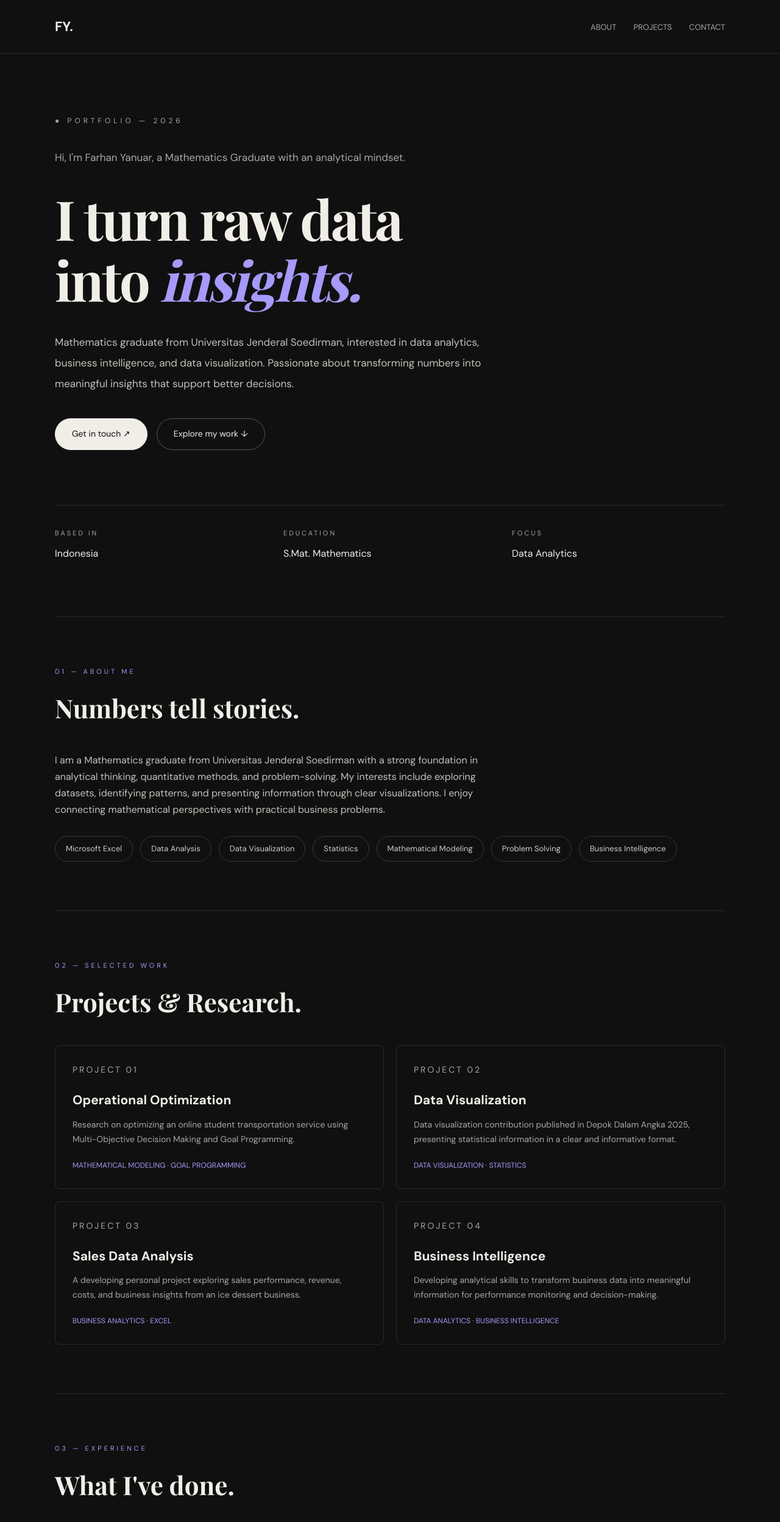
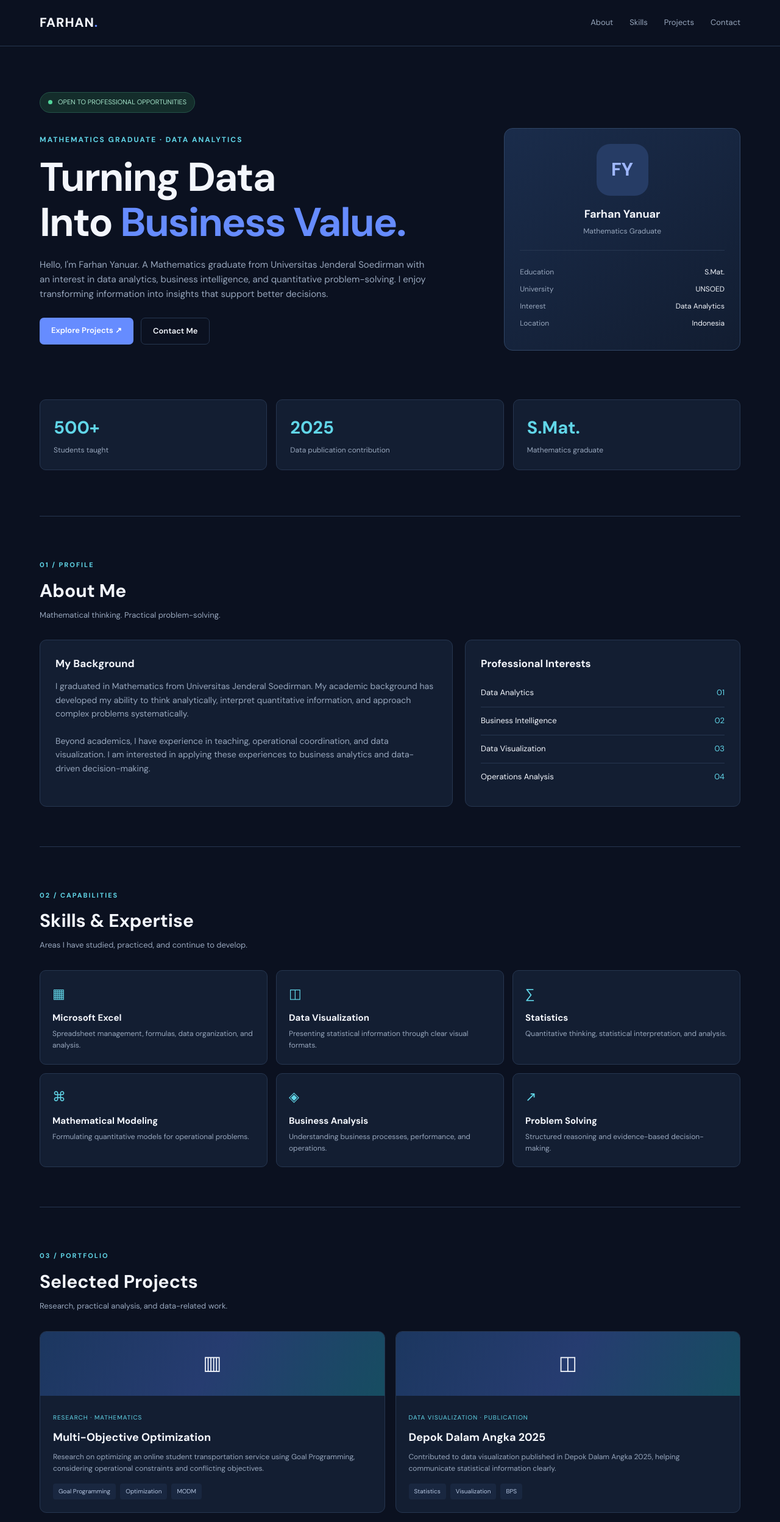
Before and after one commit to farhanyanuar/farhanyanuar.github.io, a plain HTML site: page index.html in a window 1280 px wide. Shown: the top 2496 px of the page at 61% size. Drawn offline with nearby package versions, Linux system fonts and the light colour scheme; a web font is replaced by a local one.

Commit message:
Create Portofolio Website

```diff
--- a/index.html
+++ b/index.html
@@ -1,177 +1,294 @@
+
 <!DOCTYPE html>
 <html lang="en">
 <head>
 <meta charset="UTF-8">
 <meta name="viewport" content="width=device-width, initial-scale=1.0">
-<title>Farhan Yanuar | Data Analyst</title>
-<meta name="description" content="Farhan Yanuar's professional portfolio in mathematics, data analytics and business intelligence.">
+<title>Farhan Yanuar | Data Analyst Portfolio</title>
+<meta name="description" content="Farhan Yanuar - Mathematics Graduate and aspiring Data Analyst.">
 
-<link href="https://fonts.googleapis.com/css2?family=DM+Sans:wght@400;500;600;700&family=Playfair+Display:ital,wght@0,600;0,700;1,600&display=swap" rel="stylesheet">
+<link href="https://fonts.googleapis.com/css2?family=DM+Sans:wght@400;500;600;700;800&display=swap" rel="stylesheet">
 
 <style>
 :root {
-  --bg: #101010;
-  --text: #f1eee8;
-  --muted: #aaa7a1;
-  --accent: #a69afa;
-  --line: #292929;
+  --bg:#0b1120;
+  --panel:#131e32;
+  --panel2:#192740;
+  --blue:#668cff;
+  --cyan:#61d6e8;
+  --white:#f3f6fc;
+  --muted:#98a7bd;
+  --border:#263650;
 }
-* { box-sizing: border-box; margin: 0; padding: 0; }
-html { scroll-behavior: smooth; }
+* {box-sizing:border-box;margin:0;padding:0}
+html {scroll-behavior:smooth}
 body {
-  background: var(--bg);
-  color: var(--text);
-  font-family: 'DM Sans', sans-serif;
-  line-height: 1.7;
+  background:var(--bg);
+  color:var(--white);
+  font-family:'DM Sans',sans-serif;
+  line-height:1.6;
 }
-.container { width: 88%; max-width: 1100px; margin: auto; }
+a {text-decoration:none;color:inherit}
+.container {width:90%;max-width:1150px;margin:auto}
+
+/* NAVIGATION */
 header {
-  padding: 25px 0;
-  border-bottom: 1px solid var(--line);
-  position: sticky;
-  top: 0;
-  background: rgba(16,16,16,.94);
-  z-index: 10;
-  backdrop-filter: blur(12px);
+  border-bottom:1px solid var(--border);
+  background:#0b1120;
+  position:sticky;top:0;z-index:10;
 }
-nav { display:flex; justify-content:space-between; align-items:center; }
-.logo { font-size: 22px; font-weight:700; }
-nav a {
-  color: var(--muted);
-  text-decoration:none;
-  margin-left:24px;
+nav {
+  min-height:75px;
+  display:flex;
+  align-items:center;
+  justify-content:space-between;
+}
+.logo {font-size:21px;font-weight:800;letter-spacing:1px}
+.logo span {color:var(--blue)}
+.nav-links {display:flex;gap:27px}
+.nav-links a {font-size:13px;color:var(--muted)}
+.nav-links a:hover {color:var(--cyan)}
+
+/* HERO */
+.hero {padding:75px 0 55px}
+.status {
+  display:inline-flex;
+  align-items:center;
+  gap:9px;
+  color:#a5e5ca;
+  background:#142d2b;
+  border:1px solid #245448;
+  border-radius:30px;
+  padding:7px 13px;
+  font-size:11px;
+  margin-bottom:25px;
+}
+.dot {width:7px;height:7px;border-radius:50%;background:#52d49a}
+.hero-grid {
+  display:grid;
+  grid-template-columns:1.5fr .8fr;
+  gap:35px;
+  align-items:center;
+}
+.eyebrow {
+  color:var(--cyan);
+  font-size:12px;
+  font-weight:700;
+  letter-spacing:2px;
+}
+h1 {
+  font-size:clamp(38px,6vw,66px);
+  line-height:1.12;
+  letter-spacing:-2px;
+  margin:15px 0 20px;
+}
+h1 span {color:var(--blue)}
+.hero-text {color:var(--muted);max-width:650px;font-size:15px}
+.actions {display:flex;gap:12px;flex-wrap:wrap;margin-top:27px}
+.btn {
+  padding:11px 19px;
+  border-radius:7px;
+  font-size:13px;
+  font-weight:600;
+  display:inline-block;
+  transition:.2s;
+}
+.btn-blue {background:var(--blue);color:white}
+.btn-outline {border:1px solid var(--border);color:var(--white)}
+.btn:hover {transform:translateY(-3px);opacity:.9}
+
+.profile-card {
+  background:linear-gradient(145deg,#1a2c4b,#121d31);
+  border:1px solid #304565;
+  border-radius:14px;
+  padding:25px;
+  text-align:center;
+}
+.avatar {
+  width:85px;height:85px;
+  display:flex;align-items:center;justify-content:center;
+  margin:0 auto 16px;
+  border-radius:22px;
+  background:#263c65;
+  color:#9fb7ff;
+  font-size:30px;font-weight:800;
+}
+.profile-card h3 {font-size:18px}
+.profile-card p {color:var(--muted);font-size:12px;margin-top:5px}
+.profile-details {
+  margin-top:20px;
+  padding-top:17px;
+  border-top:1px solid var(--border);
+  text-align:left;
+  font-size:12px;
+}
+.profile-details div {display:flex;justify-content:space-between;gap:10px;margin:9px 0}
+.profile-details span:first-child {color:var(--muted)}
+.profile-details span:last-child {text-align:right}
+
+/* STATS */
+.stats {
+  display:grid;
+  grid-template-columns:repeat(3,1fr);
+  gap:15px;
+  margin:25px 0 75px;
+}
+.stat {
+  padding:22px;
+  background:var(--panel);
+  border:1px solid var(--border);
+  border-radius:10px;
+}
+.stat strong {font-size:29px;color:var(--cyan);display:block}
+.stat p {font-size:12px;color:var(--muted);margin-top:4px}
+
+/* SECTIONS */
+section {padding:65px 0;border-top:1px solid var(--border)}
+.section-head {margin-bottom:30px}
+.section-head small {color:var(--cyan);letter-spacing:2px;font-size:11px;font-weight:700}
+.section-head h2 {font-size:30px;margin-top:7px}
+.section-head p {color:var(--muted);font-size:13px;margin-top:6px}
+
+/* ABOUT */
+.about-grid {
+  display:grid;
+  grid-template-columns:1.2fr .8fr;
+  gap:20px;
+}
+.panel {
+  background:var(--panel);
+  border:1px solid var(--border);
+  border-radius:11px;
+  padding:25px;
+}
+.panel p {font-size:14px;color:var(--muted)}
+.panel h3 {font-size:17px;margin-bottom:12px}
+.focus-item {
+  padding:12px 0;
+  border-bottom:1px solid var(--border);
+  display:flex;justify-content:space-between;gap:12px;
   font-size:13px;
 }
-nav a:hover { color:var(--accent); }
-.hero { padding:100px 0 90px; position:relative; overflow:hidden; }
-.eyebrow {
-  color:var(--muted);
-  letter-spacing:5px;
-  font-size:12px;
-  margin-bottom:35px;
-}
-.intro { color:var(--muted); max-width:600px; font-size:17px; }
-h1 {
-  font-family:'Playfair Display',serif;
-  font-size:clamp(48px,8vw,90px);
-  line-height:1.12;
-  margin:35px 0;
-  letter-spacing:-3px;
-}
-h1 em { color:var(--accent); }
-.description {
-  max-width:700px;
-  color:#c5c1ba;
-  font-size:17px;
-  line-height:2;
-}
-.buttons { display:flex; gap:15px; flex-wrap:wrap; margin-top:40px; }
-.btn {
-  display:inline-block;
-  text-decoration:none;
-  padding:13px 27px;
-  border:1px solid #555;
-  border-radius:40px;
-  color:var(--text);
-  font-size:14px;
-  transition:.3s;
-}
-.btn.primary { background:var(--text); color:#111; border-color:var(--text); }
-.btn:hover { transform:translateY(-3px); border-color:var(--accent); }
-.info {
+.focus-item:last-child {border:0}
+.focus-item span:last-child {color:var(--cyan)}
+
+/* SKILLS */
+.skill-grid {
   display:grid;
   grid-template-columns:repeat(3,1fr);
-  gap:25px;
-  border-top:1px solid var(--line);
-  margin-top:90px;
-  padding-top:30px;
+  gap:14px;
 }
-.info small { color:var(--muted); letter-spacing:3px; font-size:11px; }
-.info p { margin-top:8px; }
-section { padding:80px 0; border-top:1px solid var(--line); }
-.section-label {
-  color:var(--accent);
-  letter-spacing:4px;
-  font-size:11px;
-  margin-bottom:15px;
+.skill-card {
+  background:var(--panel);
+  border:1px solid var(--border);
+  border-radius:10px;
+  padding:20px;
 }
-h2 {
-  font-family:'Playfair Display',serif;
-  font-size:42px;
-  margin-bottom:35px;
-}
-.about-text { color:#c5c1ba; max-width:750px; font-size:16px; }
-.skills {
-  display:flex;
-  flex-wrap:wrap;
-  gap:12px;
-  margin-top:30px;
-}
-.skill {
-  border:1px solid #393939;
-  padding:9px 17px;
-  border-radius:30px;
-  color:#d0ccc5;
-  font-size:13px;
-}
-.projects {
+.skill-card .symbol {font-size:22px;color:var(--cyan)}
+.skill-card h3 {font-size:15px;margin:10px 0 5px}
+.skill-card p {font-size:12px;color:var(--muted)}
+
+/* PROJECTS */
+.project-grid {
   display:grid;
   grid-template-columns:repeat(2,1fr);
-  gap:20px;
+  gap:17px;
 }
 .project {
-  border:1px solid var(--line);
-  padding:28px;
-  border-radius:8px;
-  transition:.3s;
+  background:var(--panel);
+  border:1px solid var(--border);
+  border-radius:11px;
+  overflow:hidden;
+  transition:.25s;
 }
-.project:hover { border-color:var(--accent); transform:translateY(-4px); }
-.project-number { color:var(--accent); font-size:12px; letter-spacing:3px; }
-.project h3 { font-size:21px; margin:20px 0 10px; }
-.project p { color:var(--muted); font-size:14px; }
-.project span { display:block; color:var(--accent); font-size:12px; margin-top:20px; }
-.experience {
-  border-left:1px solid #555;
-  padding:0 0 35px 25px;
-  margin-left:5px;
+.project:hover {border-color:var(--blue);transform:translateY(-4px)}
+.project-top {
+  height:105px;
+  background:linear-gradient(120deg,#1c3760,#263c70,#164d61);
+  display:flex;
+  align-items:center;
+  justify-content:center;
+  font-size:32px;
 }
-.experience h3 { font-size:19px; }
-.experience small { color:var(--accent); }
-.experience p { color:var(--muted); font-size:14px; margin-top:8px; }
-.contact-box {
-  border:1px solid #393939;
-  padding:40px;
-  border-radius:10px;
+.project-body {padding:21px}
+.project-body small {color:var(--cyan);font-size:10px;letter-spacing:1px}
+.project-body h3 {font-size:18px;margin:8px 0}
+.project-body p {font-size:12px;color:var(--muted)}
+.tags {display:flex;gap:7px;flex-wrap:wrap;margin-top:15px}
+.tag {
+  background:var(--panel2);
+  color:#b6c7e2;
+  border-radius:4px;
+  padding:5px 9px;
+  font-size:10px;
 }
-.contact-box p { color:var(--muted); margin-bottom:25px; }
+
+/* EXPERIENCE */
+.timeline {border-left:2px solid #304565;margin-left:8px;padding-left:25px}
+.timeline-item {position:relative;margin-bottom:30px}
+.timeline-item:before {
+  content:"";
+  position:absolute;left:-32px;top:7px;
+  width:10px;height:10px;border-radius:50%;
+  background:var(--blue);
+}
+.timeline-item small {color:var(--cyan);font-size:11px}
+.timeline-item h3 {font-size:17px;margin:5px 0}
+.timeline-item p {font-size:13px;color:var(--muted)}
+
+/* CONTACT */
+.contact {
+  background:linear-gradient(120deg,#17294a,#14253b);
+  border:1px solid #304565;
+  border-radius:13px;
+  padding:35px;
+}
+.contact h2 {font-size:28px;margin-bottom:10px}
+.contact p {font-size:13px;color:var(--muted);margin-bottom:22px}
+
 footer {
-  padding:30px 0;
-  border-top:1px solid var(--line);
+  padding:28px 0;
+  text-align:center;
+  border-top:1px solid var(--border);
   color:var(--muted);
-  font-size:12px;
-  text-align:center;
+  font-size:11px;
 }
-@media(max-width:650px) {
-  .container { width:88%; }
-  .hero { padding:75px 0 60px; }
-  nav a { margin-left:10px; font-size:11px; }
-  .info { grid-template-columns:1fr 1fr; margin-top:60px; }
-  .projects { grid-template-columns:1fr; }
-  h2 { font-size:34px; }
-  .contact-box { padding:25px; }
+
+@media(max-width:700px) {
+  .container {width:90%}
+  nav {min-height:65px}
+  .nav-links {gap:12px}
+  .nav-links a {font-size:10px}
+  .hero {padding-top:48px}
+  .hero-grid,.about-grid {grid-template-columns:1fr}
+  .profile-card {max-width:400px}
+  .stats {gap:8px;margin-bottom:55px}
+  .stat {padding:13px}
+  .stat strong {font-size:22px}
+  .stat p {font-size:10px}
+  .skill-grid {grid-template-columns:repeat(2,1fr)}
+  .project-grid {grid-template-columns:1fr}
+  section {padding:50px 0}
+  .section-head h2 {font-size:26px}
+}
+@media(max-width:370px) {
+  .nav-links {gap:7px}
+  .nav-links a {font-size:9px}
 }
 </style>
 </head>
 
 <body>
+
 <header>
 <div class="container">
 <nav>
-<div class="logo">FY.</div>
-<div>
-<a href="#about">ABOUT</a>
-<a href="#projects">PROJECTS</a>
-<a href="#contact">CONTACT</a>
+<a href="#" class="logo">FARHAN<span>.</span></a>
+<div class="nav-links">
+<a href="#about">About</a>
+<a href="#skills">Skills</a>
+<a href="#projects">Projects</a>
+<a href="#contact">Contact</a>
 </div>
 </nav>
 </div>
@@ -179,129 +296,229 @@ footer {
 
 <main>
 <div class="container">
+
 <div class="hero">
-<p class="eyebrow">● PORTFOLIO — 2026</p>
+<div class="status"><span class="dot"></span> OPEN TO PROFESSIONAL OPPORTUNITIES</div>
 
-<p class="intro">Hi, I'm Farhan Yanuar, a Mathematics Graduate with an analytical mindset.</p>
-
-<h1>I turn raw data<br>into <em>insights.</em></h1>
-
-<p class="description">
-Mathematics graduate from Universitas Jenderal Soedirman, interested in data analytics, business intelligence, and data visualization. Passionate about transforming numbers into meaningful insights that support better decisions.
+<div class="hero-grid">
+<div>
+<p class="eyebrow">MATHEMATICS GRADUATE · DATA ANALYTICS</p>
+<h1>Turning Data<br>Into <span>Business Value.</span></h1>
+<p class="hero-text">
+Hello, I'm Farhan Yanuar. A Mathematics graduate from Universitas Jenderal Soedirman with an interest in data analytics, business intelligence, and quantitative problem-solving. I enjoy transforming information into insights that support better decisions.
 </p>
-
-<div class="buttons">
-<a href="#contact" class="btn primary">Get in touch ↗</a>
-<a href="#projects" class="btn">Explore my work ↓</a>
+<div class="actions">
+<a href="#projects" class="btn btn-blue">Explore Projects ↗</a>
+<a href="#contact" class="btn btn-outline">Contact Me</a>
+</div>
 </div>
 
-<div class="info">
-<div>
-<small>BASED IN</small>
-<p>Indonesia</p>
+<div class="profile-card">
+<div class="avatar">FY</div>
+<h3>Farhan Yanuar</h3>
+<p>Mathematics Graduate</p>
+<div class="profile-details">
+<div><span>Education</span><span>S.Mat.</span></div>
+<div><span>University</span><span>UNSOED</span></div>
+<div><span>Interest</span><span>Data Analytics</span></div>
+<div><span>Location</span><span>Indonesia</span></div>
 </div>
-<div>
-<small>EDUCATION</small>
-<p>S.Mat. Mathematics</p>
-</div>
-<div>
-<small>FOCUS</small>
-<p>Data Analytics</p>
 </div>
 </div>
 </div>
 
+<div class="stats">
+<div class="stat">
+<strong>500+</strong>
+<p>Students taught</p>
+</div>
+<div class="stat">
+<strong>2025</strong>
+<p>Data publication contribution</p>
+</div>
+<div class="stat">
+<strong>S.Mat.</strong>
+<p>Mathematics graduate</p>
+</div>
+</div>
+
 <section id="about">
-<p class="section-label">01 — ABOUT ME</p>
-<h2>Numbers tell stories.</h2>
-<p class="about-text">
-I am a Mathematics graduate from Universitas Jenderal Soedirman with a strong foundation in analytical thinking, quantitative methods, and problem-solving. My interests include exploring datasets, identifying patterns, and presenting information through clear visualizations. I enjoy connecting mathematical perspectives with practical business problems.
+<div class="section-head">
+<small>01 / PROFILE</small>
+<h2>About Me</h2>
+<p>Mathematical thinking. Practical problem-solving.</p>
+</div>
+
+<div class="about-grid">
+<div class="panel">
+<h3>My Background</h3>
+<p>
+I graduated in Mathematics from Universitas Jenderal Soedirman. My academic background has developed my ability to think analytically, interpret quantitative information, and approach complex problems systematically.
+<br><br>
+Beyond academics, I have experience in teaching, operational coordination, and data visualization. I am interested in applying these experiences to business analytics and data-driven decision-making.
 </p>
+</div>
+<div class="panel">
+<h3>Professional Interests</h3>
+<div class="focus-item"><span>Data Analytics</span><span>01</span></div>
+<div class="focus-item"><span>Business Intelligence</span><span>02</span></div>
+<div class="focus-item"><span>Data Visualization</span><span>03</span></div>
+<div class="focus-item"><span>Operations Analysis</span><span>04</span></div>
+</div>
+</div>
+</section>
 
-<div class="skills">
-<div class="skill">Microsoft Excel</div>
-<div class="skill">Data Analysis</div>
-<div class="skill">Data Visualization</div>
-<div class="skill">Statistics</div>
-<div class="skill">Mathematical Modeling</div>
-<div class="skill">Problem Solving</div>
-<div class="skill">Business Intelligence</div>
+<section id="skills">
+<div class="section-head">
+<small>02 / CAPABILITIES</small>
+<h2>Skills & Expertise</h2>
+<p>Areas I have studied, practiced, and continue to develop.</p>
+</div>
+
+<div class="skill-grid">
+<div class="skill-card">
+<div class="symbol">▦</div>
+<h3>Microsoft Excel</h3>
+<p>Spreadsheet management, formulas, data organization, and analysis.</p>
+</div>
+<div class="skill-card">
+<div class="symbol">◫</div>
+<h3>Data Visualization</h3>
+<p>Presenting statistical information through clear visual formats.</p>
+</div>
+<div class="skill-card">
+<div class="symbol">∑</div>
+<h3>Statistics</h3>
+<p>Quantitative thinking, statistical interpretation, and analysis.</p>
+</div>
+<div class="skill-card">
+<div class="symbol">⌘</div>
+<h3>Mathematical Modeling</h3>
+<p>Formulating quantitative models for operational problems.</p>
+</div>
+<div class="skill-card">
+<div class="symbol">◈</div>
+<h3>Business Analysis</h3>
+<p>Understanding business processes, performance, and operations.</p>
+</div>
+<div class="skill-card">
+<div class="symbol">↗</div>
+<h3>Problem Solving</h3>
+<p>Structured reasoning and evidence-based decision-making.</p>
+</div>
 </div>
 </section>
 
 <section id="projects">
-<p class="section-label">02 — SELECTED WORK</p>
-<h2>Projects & Research.</h2>
+<div class="section-head">
+<small>03 / PORTFOLIO</small>
+<h2>Selected Projects</h2>
+<p>Research, practical analysis, and data-related work.</p>
+</div>
 
-<div class="projects">
+<div class="project-grid">
+
 <div class="project">
-<p class="project-number">PROJECT 01</p>
-<h3>Operational Optimization</h3>
-<p>Research on optimizing an online student transportation service using Multi-Objective Decision Making and Goal Programming.</p>
-<span>MATHEMATICAL MODELING · GOAL PROGRAMMING</span>
+<div class="project-top">▥</div>
+<div class="project-body">
+<small>RESEARCH · MATHEMATICS</small>
+<h3>Multi-Objective Optimization</h3>
+<p>Research on optimizing an online student transportation service using Goal Programming, considering operational constraints and conflicting objectives.</p>
+<div class="tags">
+<span class="tag">Goal Programming</span>
+<span class="tag">Optimization</span>
+<span class="tag">MODM</span>
+</div>
+</div>
 </div>
 
 <div class="project">
-<p class="project-number">PROJECT 02</p>
-<h3>Data Visualization</h3>
-<p>Data visualization contribution published in Depok Dalam Angka 2025, presenting statistical information in a clear and informative format.</p>
-<span>DATA VISUALIZATION · STATISTICS</span>
+<div class="project-top">◫</div>
+<div class="project-body">
+<small>DATA VISUALIZATION · PUBLICATION</small>
+<h3>Depok Dalam Angka 2025</h3>
+<p>Contributed to data visualization published in Depok Dalam Angka 2025, helping communicate statistical information clearly.</p>
+<div class="tags">
+<span class="tag">Statistics</span>
+<span class="tag">Visualization</span>
+<span class="tag">BPS</span>
+</div>
+</div>
 </div>
 
 <div class="project">
-<p class="project-number">PROJECT 03</p>
-<h3>Sales Data Analysis</h3>
-<p>A developing personal project exploring sales performance, revenue, costs, and business insights from an ice dessert business.</p>
-<span>BUSINESS ANALYTICS · EXCEL</span>
+<div class="project-top">▤</div>
+<div class="project-body">
+<small>PERSONAL PROJECT · IN DEVELOPMENT</small>
+<h3>Es Podeng Sales Analysis</h3>
+<p>A developing analytics project to organize sales and cost records, explore business performance, and identify opportunities for improvement.</p>
+<div class="tags">
+<span class="tag">Excel</span>
+<span class="tag">Sales Analysis</span>
+<span class="tag">Business</span>
+</div>
+</div>
 </div>
 
 <div class="project">
-<p class="project-number">PROJECT 04</p>
-<h3>Business Intelligence</h3>
-<p>Developing analytical skills to transform business data into meaningful information for performance monitoring and decision-making.</p>
-<span>DATA ANALYTICS · BUSINESS INTELLIGENCE</span>
+<div class="project-top">⌁</div>
+<div class="project-body">
+<small>OPERATIONS · SERVICE MANAGEMENT</small>
+<h3>Ojek Soedirman</h3>
+<p>Operational management experience in a campus-based online transportation service, involving service coordination and operational activities.</p>
+<div class="tags">
+<span class="tag">Operations</span>
+<span class="tag">Management</span>
+<span class="tag">Coordination</span>
+</div>
+</div>
+</div>
+
+</div>
+</section>
+
+<section id="experience">
+<div class="section-head">
+<small>04 / JOURNEY</small>
+<h2>Experience & Education</h2>
+<p>My academic and professional journey.</p>
+</div>
+
+<div class="timeline">
+<div class="timeline-item">
+<small>EDUCATION</small>
+<h3>Universitas Jenderal Soedirman</h3>
+<p>Bachelor of Mathematics — S.Mat.</p>
+</div>
+<div class="timeline-item">
+<small>TEACHING EXPERIENCE</small>
+<h3>Mathematics Educator</h3>
+<p>Supported the learning process of more than 500 students through mathematics teaching and structured problem-solving.</p>
+</div>
+<div class="timeline-item">
+<small>OPERATIONAL MANAGEMENT</small>
+<h3>Ojek Soedirman</h3>
+<p>Contributed to operational coordination and service management in a campus-based online transportation service.</p>
 </div>
 </div>
 </section>
 
-<section id="experience">
-<p class="section-label">03 — EXPERIENCE</p>
-<h2>What I've done.</h2>
-
-<div class="experience">
-<small>EDUCATION</small>
-<h3>Universitas Jenderal Soedirman</h3>
-<p>Bachelor's Degree in Mathematics — S.Mat.</p>
-</div>
-
-<div class="experience">
-<small>TEACHING EXPERIENCE</small>
-<h3>Mathematics Educator</h3>
-<p>Teaching and supporting the learning process of more than 500 students through structured and analytical learning approaches.</p>
-</div>
-
-<div class="experience">
-<small>ORGANIZATIONAL EXPERIENCE</small>
-<h3>Operational Management — Ojek Soedirman</h3>
-<p>Contributing to operational coordination and service management in a student transportation service.</p>
+<section id="contact">
+<div class="contact">
+<p class="eyebrow">LET'S CONNECT</p>
+<h2>Have a project or opportunity in mind?</h2>
+<p>I'm open to professional opportunities, collaborations, and conversations about data analytics and business intelligence.</p>
+<a href="mailto:farhanyanuar01@gmail.com" class="btn btn-blue">Email Me ↗</a>
+<a href="https://www.linkedin.com/" target="_blank" rel="noopener" class="btn btn-outline">LinkedIn ↗</a>
 </div>
 </section>
 
-<section id="contact">
-<p class="section-label">04 — GET IN TOUCH</p>
-<h2>Let's work together.</h2>
-<div class="contact-box">
-<p>I'm open to opportunities, collaborations, and conversations about data analytics and business intelligence.</p>
-<a class="btn primary" href="mailto:YOUR_EMAIL@gmail.com">Email Me ↗</a>
-<a class="btn" href="https://www.linkedin.com/" target="_blank">LinkedIn ↗</a>
-</div>
-</section>
 </div>
 </main>
 
 <footer>
 <div class="container">
-© 2026 Farhan Yanuar. Designed with purpose.
+© 2026 Farhan Yanuar · Personal Portfolio
 </div>
 </footer>
 
```
